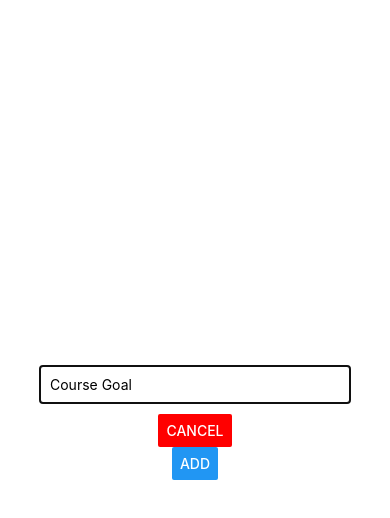
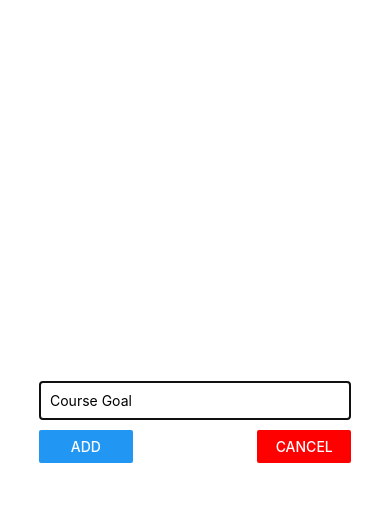
Before and after one commit to DuncanMoyo/react-native, a React Native app: screen / in a window 390 px wide. Both pictures are taken after a click on the button "ADD NEW GOAL". Shown: the top 518 px of the page. Built offline with nearby package versions, Linux system fonts and the light colour scheme.

Commit message:
Finishing modal styling

```diff
--- a/components/GoalInput.js
+++ b/components/GoalInput.js
@@ -24,8 +24,14 @@ const GoalInput = (props) => {
           value={enteredGoal}
         />
         {/* <Button title="ADD" onPress={props.onAddGoal(enteredGoal())} /> */}
-        <Button title="CANCEL" color="red" onPress={props.onCancel} />
-        <Button title="ADD" onPress={addGoalHandler} />
+        <View style={styles.buttonContainer}>
+          <View style={styles.button}>
+            <Button title="ADD" onPress={addGoalHandler} />
+          </View>
+          <View style={styles.button}>
+            <Button title="CANCEL" color="red" onPress={props.onCancel} />
+          </View>
+        </View>
       </View>
     </Modal>
   );
@@ -44,6 +50,14 @@ const styles = StyleSheet.create({
     width: "80%",
     marginBottom: 10,
   },
+  buttonContainer: {
+    flexDirection: 'row',
+    justifyContent: 'space-between',
+    width: '80%'
+  },
+  button: {
+    width: '30%'
+  }
 });
 
 export default GoalInput;
```
